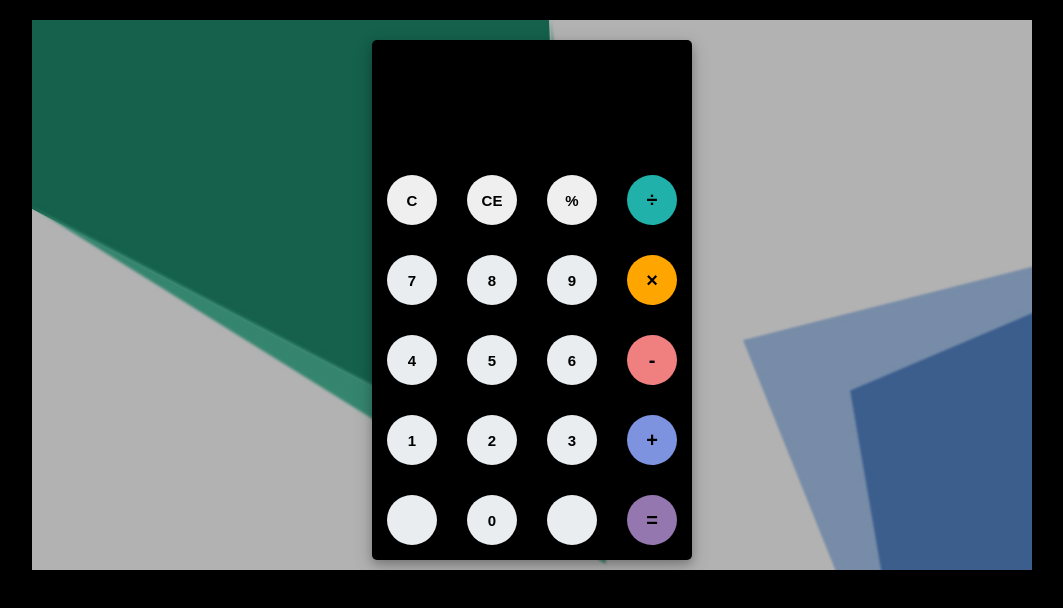
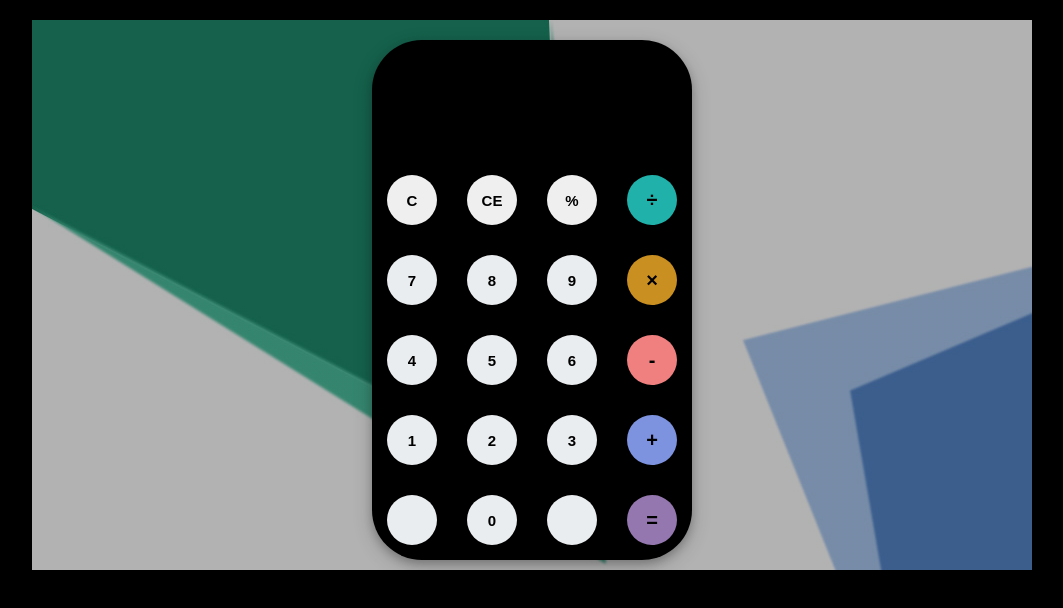
Before and after one commit to Hanser19/SimpleCalculator, a plain HTML site: page index.html in a window 1280 px wide. Shown: the whole page, without its empty margins (108-1171 px from the left). Drawn offline with Linux system fonts and the light colour scheme.

Commit message:
Update border interface

```diff
--- a/style.css
+++ b/style.css
@@ -15,11 +15,11 @@ body{
 	margin: 0 auto;
 	top: 20px;
 	position: relative;
-	border-radius: 5px;
+	border-radius: 50px;
 	box-shadow: 0 4px 8px 0 rgba(0, 0, 0, 0.2), 0 6px 20px 0 rgba(0, 0, 0, 0.19);
 }
 #result{
-	height: 120px;
+	height: 120PX;
 }
 #history{
 	text-align: right;
@@ -66,7 +66,7 @@ button:nth-child(4){
 }
 button:nth-child(8){
 	font-size: 20px;
-	background-color: #ffa500;
+	background-color: #ca8f21;
 }
 button:nth-child(12){
 	font-size: 20px;
```
